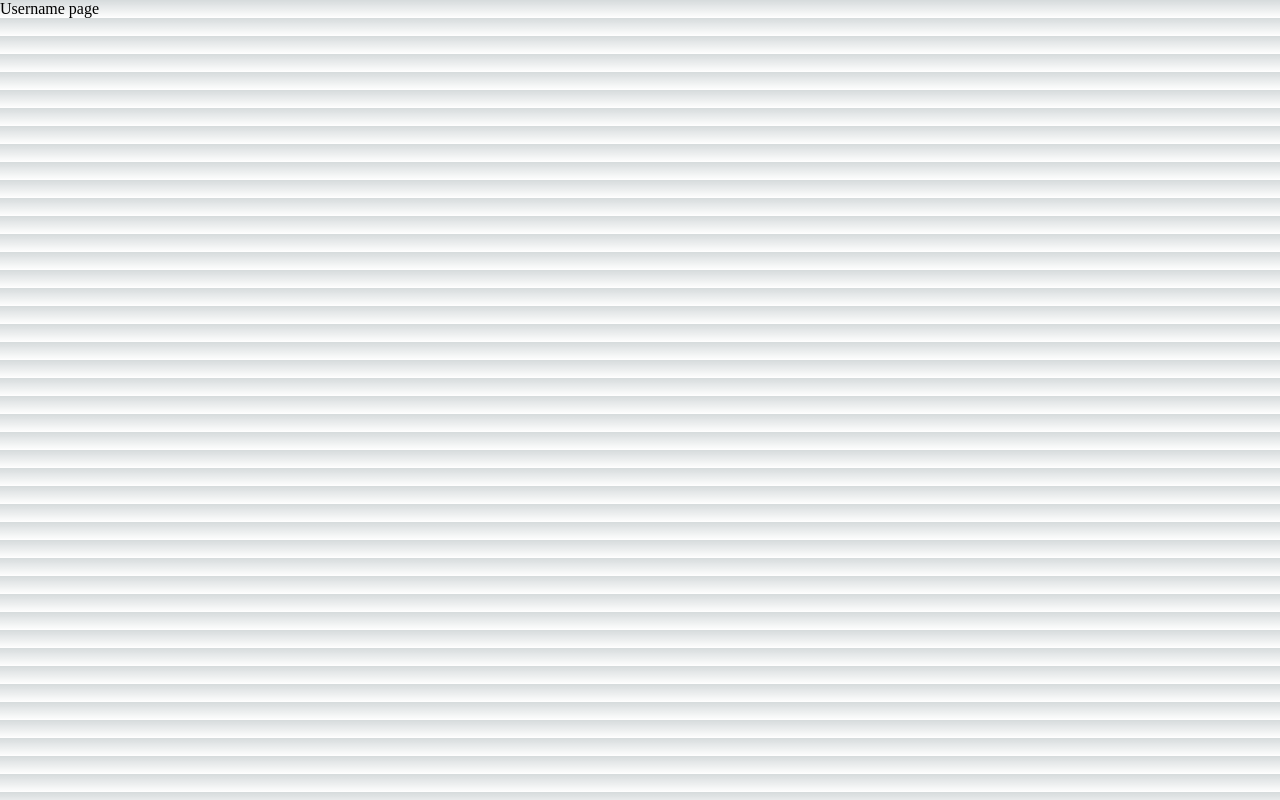
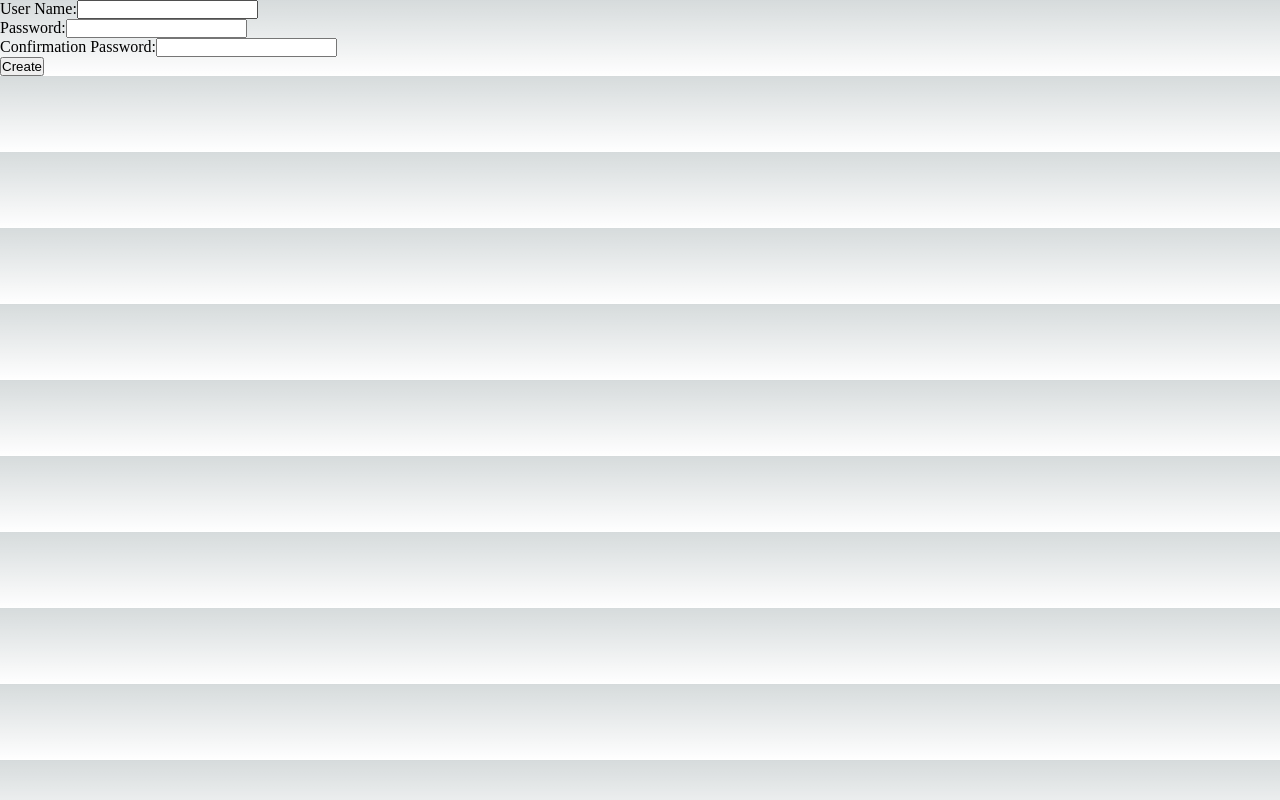
Before and after one commit to supunrathnayake007/portfolio_backend, a Next.js app: page /login/createUser in a window 1280 px wide. Built offline with nearby package versions, Linux system fonts and the light colour scheme.

Commit message:
working on authentication on user  - just saving the prograss

```diff
--- a/pages/login/createUser.js
+++ b/pages/login/createUser.js
@@ -1,4 +1,46 @@
-function Username() {
-  return <div>Username page</div>;
+import { useState } from "react";
+import InputField from "../../components/input_components/inputField";
+import Button from "../../components/input_components/button";
+
+function CreateUser() {
+  const [username, setUserName] = useState("");
+  const [password, setPassword] = useState("");
+  const [confirmationPassword, setConfirmationPassword] = useState("");
+
+  const updateUserName = (Username) => {
+    setUserName(Username);
+  };
+  const updatePassword = (Password) => {
+    setPassword(Password);
+  };
+  const updateConfirmationPassword = (ConfirmationPassword) => {
+    setConfirmationPassword(ConfirmationPassword);
+  };
+  const onCreateClick = () => {};
+  return (
+    <div>
+      <InputField
+        id={"username"}
+        labelText={"User Name:"}
+        callbackValue={updateUserName}
+      />
+
+      <InputField
+        id={"password"}
+        labelText={"Password:"}
+        callbackValue={updatePassword}
+      />
+
+      <InputField
+        id={"password"}
+        labelText={"Confirmation Password:"}
+        callbackValue={updateConfirmationPassword}
+      />
+
+      <div>
+        <Button buttonText="Create" onButtonClick={onCreateClick} />
+      </div>
+    </div>
+  );
 }
-export default Username;
+export default CreateUser;
```
Also changed, not shown: pages/index.js (+10 -0 lines), pages/login/index.js (+10 -1 lines), 1 other file (tests, documents, lock files or other folders).
